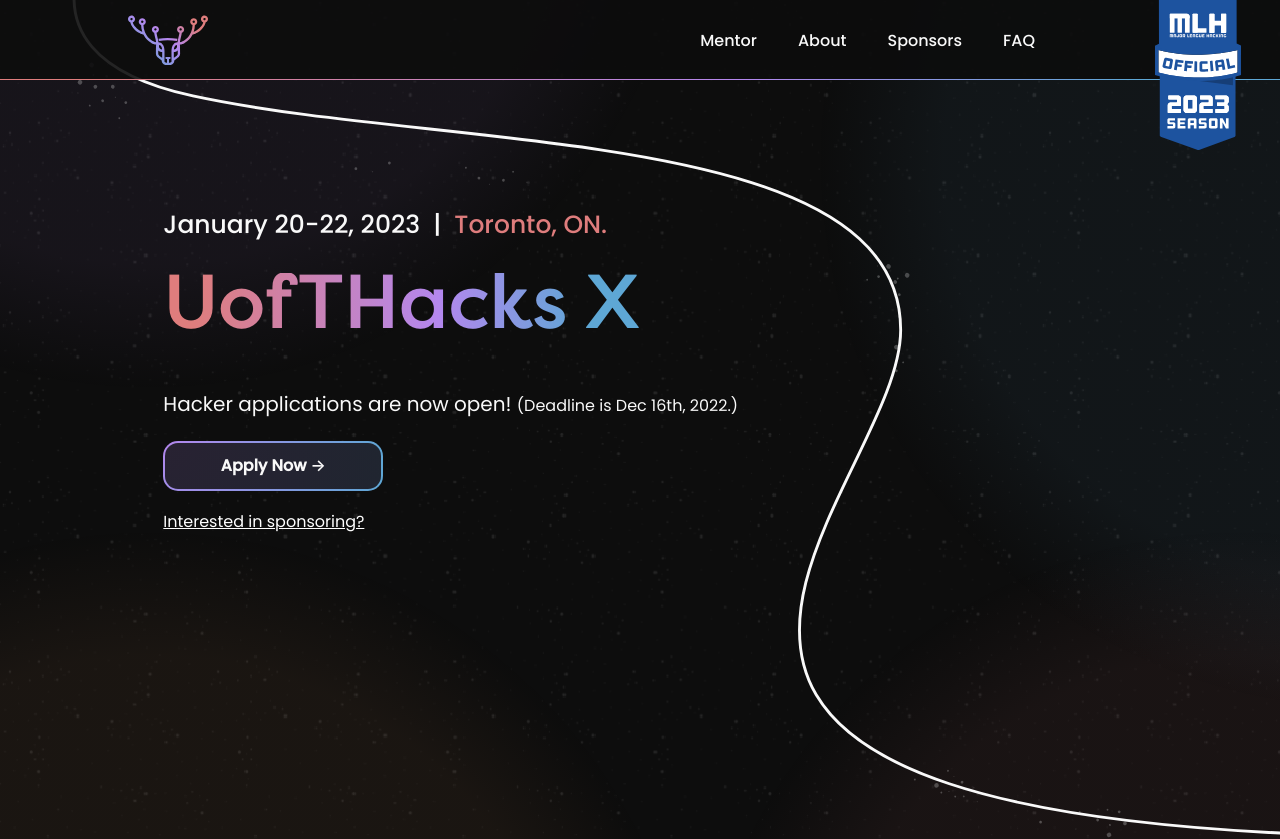
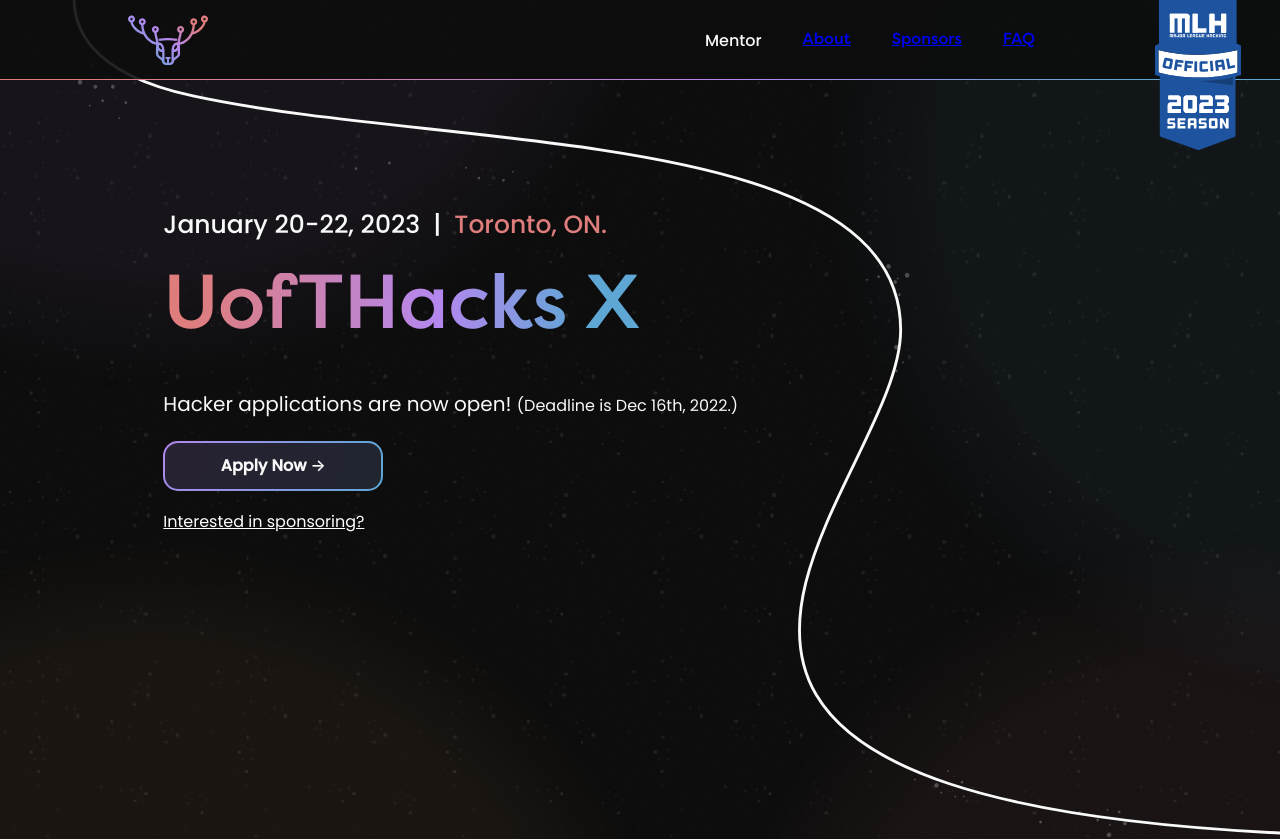
Before and after one commit to UofTHacks-Official/site-x, a Next.js app: page / in a window 1280 px wide. Shown: the top 839 px of the page. Built offline with nearby package versions, Linux system fonts and the light colour scheme.

Commit message:
added scroll links (NOT STYLED)

```diff
--- a/components/molecules/Navbar.jsx
+++ b/components/molecules/Navbar.jsx
@@ -47,9 +47,9 @@ export const Navbar = (props) => {
       <Links>
         <Link href="https://forms.gle/2AjFu2TzLVFSoDPo7">Mentor</Link>
         {/* <Link href="">Volunteer</Link> */}
-        <Link href="#About">About</Link>
-        <Link href="#Sponsors">Sponsors</Link>
-        <Link href="#FAQ">FAQ</Link>
+        <a href="#About">About</a>
+        <a href="#Sponsors">Sponsors</a>
+        <a href="#FAQ">FAQ</a>
       </Links>
     </Wrapper>
   );
--- a/components/sections/About.jsx
+++ b/components/sections/About.jsx
@@ -8,6 +8,7 @@ import AboutUsImg from "@assets/AboutUs.webp";
 const Wrapper = styled('section', {
   minHeight: "100vh",
   width: "100%",
+  scrollMarginTop: "8vh",
 })
 
 const ContentWrapper = styled('div', css({
--- a/components/sections/FAQ/FAQ.jsx
+++ b/components/sections/FAQ/FAQ.jsx
@@ -5,6 +5,7 @@ import { Title } from "@components/atoms";
 
 const Margin = styled('section', css({
   margin: "30rem 0 20rem 0",
+  scrollMarginTop: "8vh",
 }));
 
 const Wrapper = styled('section', css({
--- a/components/sections/Sponsors/Sponsors.jsx
+++ b/components/sections/Sponsors/Sponsors.jsx
@@ -6,6 +6,7 @@ import { sponsors } from "./sponsorList";
 const Wrapper = styled('section', {
   minHeight: "100vh",
   width: "100%",
+  scrollMarginTop: "4vh",
 })
 
 const SponsorsGrid = styled('div', css({
```
Also changed, not shown: 1 other file (tests, documents, lock files or other folders).
